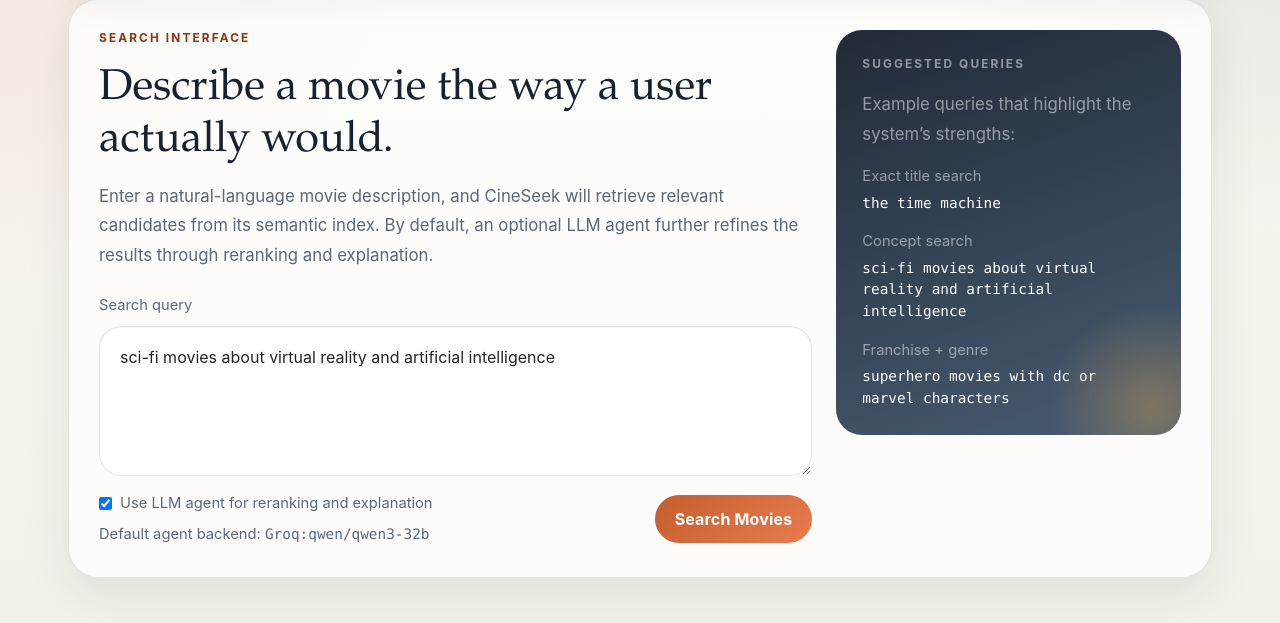
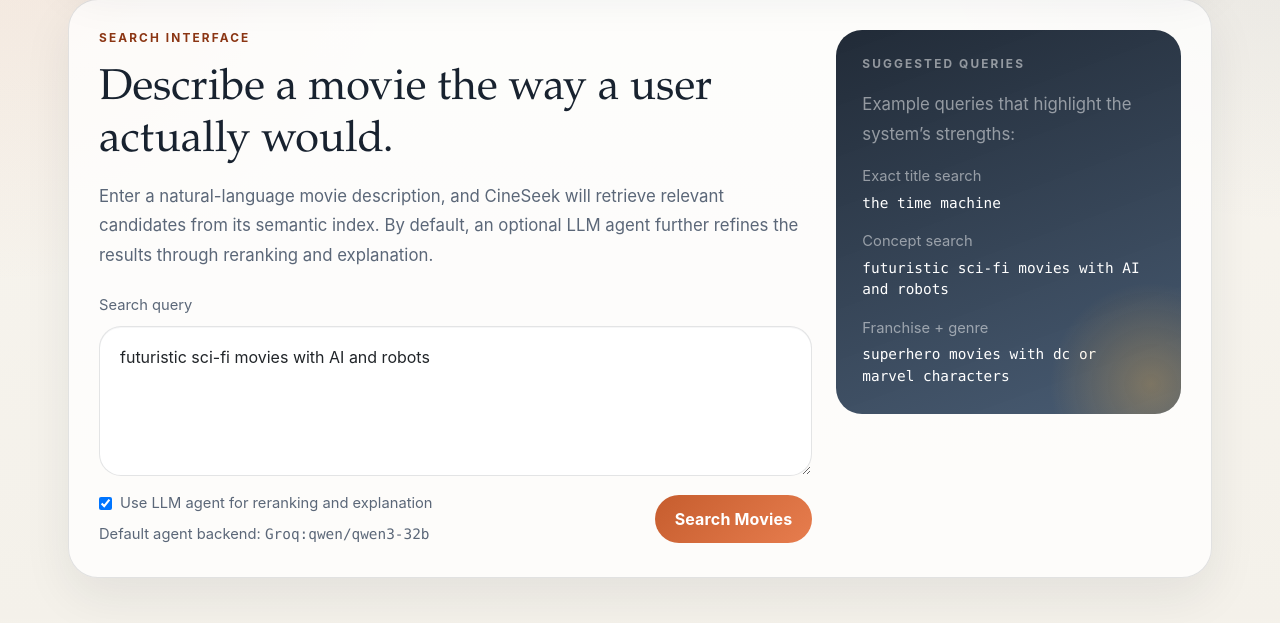
Before and after one commit to maxwellyin/cineseek-semantic-search, a FastAPI app: page /demo in a window 1280 px wide. Shown: the part 129-752 px from the top of the page. Run offline with FastAPI, Linux system fonts and the light colour scheme.

Commit message:
fix: update default search query and concept search example in input form

```diff
--- a/apps/demo/templates/input.html
+++ b/apps/demo/templates/input.html
@@ -14,7 +14,7 @@
 
       <form class="search-form mt-4" action="{{ url_for('search') }}" method="POST" id="search-form">
         <label class="mini-label mb-2 d-block" for="query-box">Search query</label>
-        <textarea id="query-box" name="text" class="form-control" required>sci-fi movies about virtual reality and artificial intelligence</textarea>
+        <textarea id="query-box" name="text" class="form-control" required>futuristic sci-fi movies with AI and robots</textarea>
 
         <div class="d-flex flex-column flex-md-row align-items-start align-items-md-center justify-content-between gap-3 mt-3">
           <div>
@@ -50,7 +50,7 @@
           </div>
           <div>
             <div class="mini-label text-white-50 mb-1">Concept search</div>
-            <div class="mono text-white">sci-fi movies about virtual reality and artificial intelligence</div>
+            <div class="mono text-white">futuristic sci-fi movies with AI and robots</div>
           </div>
           <div>
             <div class="mini-label text-white-50 mb-1">Franchise + genre</div>
```
